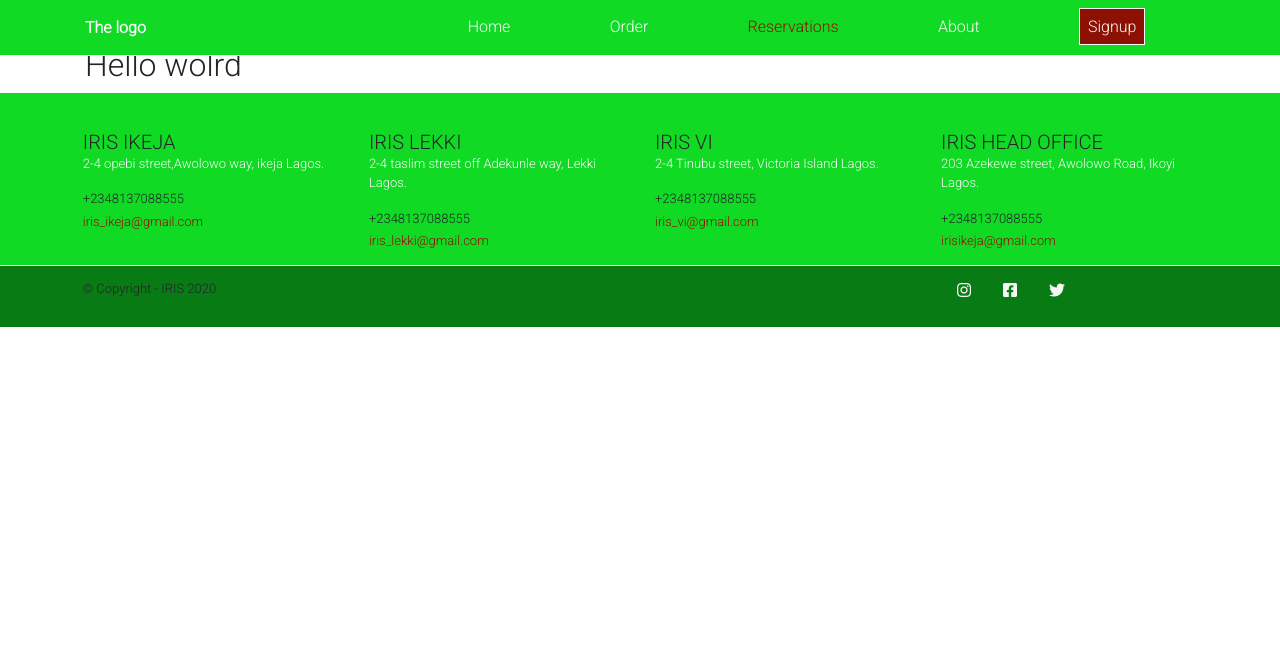
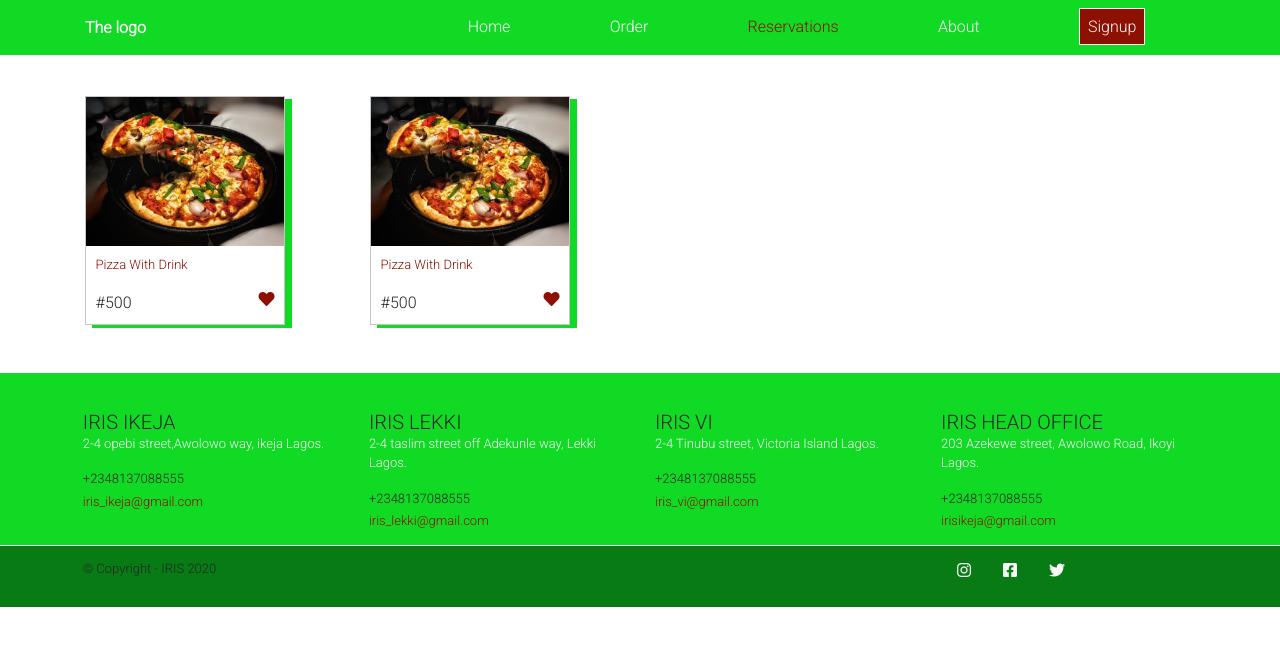
Before and after one commit to agboolaidris/react-native-app, a React (Create React App) app: page /order in a window 1280 px wide. Shown: the top 646 px of the page. Built offline with nearby package versions, Linux system fonts and the light colour scheme.

Commit message:
update files

```diff
--- a/src/Component/Order/Order.jsx
+++ b/src/Component/Order/Order.jsx
@@ -1,12 +1,41 @@
-import React from "react";
+import React, { useState } from "react";
+import { connect } from "react-redux";
 
-function Order() {
+function Order({ products }) {
+  //change the heart icon color when click
+  const [state, setstate] = useState(false);
+
+  const { product } = products;
+  const Each_product = product.map((index) => {
+    return (
+      <div key={index.id} className="col-md-3 col-6">
+        <div className="cards">
+          <div className="img">
+            <img src={index.image} alt="" />
+          </div>
+          <div className="description">
+            <p>{index.description}</p>
+            <span className="price">{index.price}</span>
+            <i
+              className={`fas fa-heart ${state ? "heart" : "love"}`}
+              onClick={() => (state ? setstate(false) : setstate(true))}
+            ></i>
+          </div>
+        </div>
+      </div>
+    );
+  });
   return (
-    <div className="container">
-      <h2>Hello world</h2>
-      <h2>Hello wolrd</h2>
+    <div className="container order-container">
+      <div className="row">{Each_product}</div>
     </div>
   );
 }
 
-export default Order;
+const mapStateToProps = (state) => {
+  return {
+    products: state.product,
+  };
+};
+
+export default connect(mapStateToProps)(Order);
--- a/src/Component/Order/_order.scss
+++ b/src/Component/Order/_order.scss
@@ -0,0 +1,25 @@
+.order-container {
+  margin: 12vh auto 3em;
+  .cards {
+    max-width: 200px;
+    border: 1px solid darken($color: $secondary, $amount: 20%);
+    box-shadow: 7px 3px $neutral;
+    img {
+      width: 100%;
+    }
+    .description {
+      padding: 0.6em 0.6em;
+      .love {
+        color: $primary;
+        float: right;
+      }
+      .heart {
+        color: $neutral;
+        float: right;
+      }
+      p {
+        color: $primary;
+      }
+    }
+  }
+}
--- /dev/null
+++ b/src/Reducer/productReducer.jsx
@@ -0,0 +1,26 @@
+import food from "../imgs/pizza.jpg";
+const initial = {
+  product: [
+    {
+      id: "product-1",
+      image: food,
+      description: "Pizza With Drink",
+      class: "traditional",
+      type: "rice",
+      price: "#500",
+    },
+    {
+      id: "product-2",
+      image: food,
+      description: "Pizza With Drink",
+      class: "traditional",
+      type: "rice",
+      price: "#500",
+    },
+  ],
+};
+const producetReducer = (state = initial, action) => {
+  return state;
+};
+
+export default producetReducer;
--- /dev/null
+++ b/src/Reducer/rootReducer.jsx
@@ -0,0 +1,7 @@
+import { combineReducers } from "redux";
+import productReducer from "./productReducer";
+const rootReducer = combineReducers({
+  product: productReducer,
+});
+
+export default rootReducer;
--- a/src/index.js
+++ b/src/index.js
@@ -1,14 +1,21 @@
 import React from 'react';
 import ReactDOM from 'react-dom';
 import './index.scss';
-
-
 import App from './App';
 import reportWebVitals from './reportWebVitals';
+import {createStore, applyMiddleware} from 'redux'
+import rootReducer from './Reducer/rootReducer';
+import {Provider} from 'react-redux'
+import thunk from 'redux-thunk';
+
+const store = createStore(rootReducer, applyMiddleware(thunk))
 
 ReactDOM.render(
   <React.StrictMode>
-    <App />
+    <Provider store={store} >
+    <App  />
+    </Provider>
+
   </React.StrictMode>,
   document.getElementById('root')
 );
```
